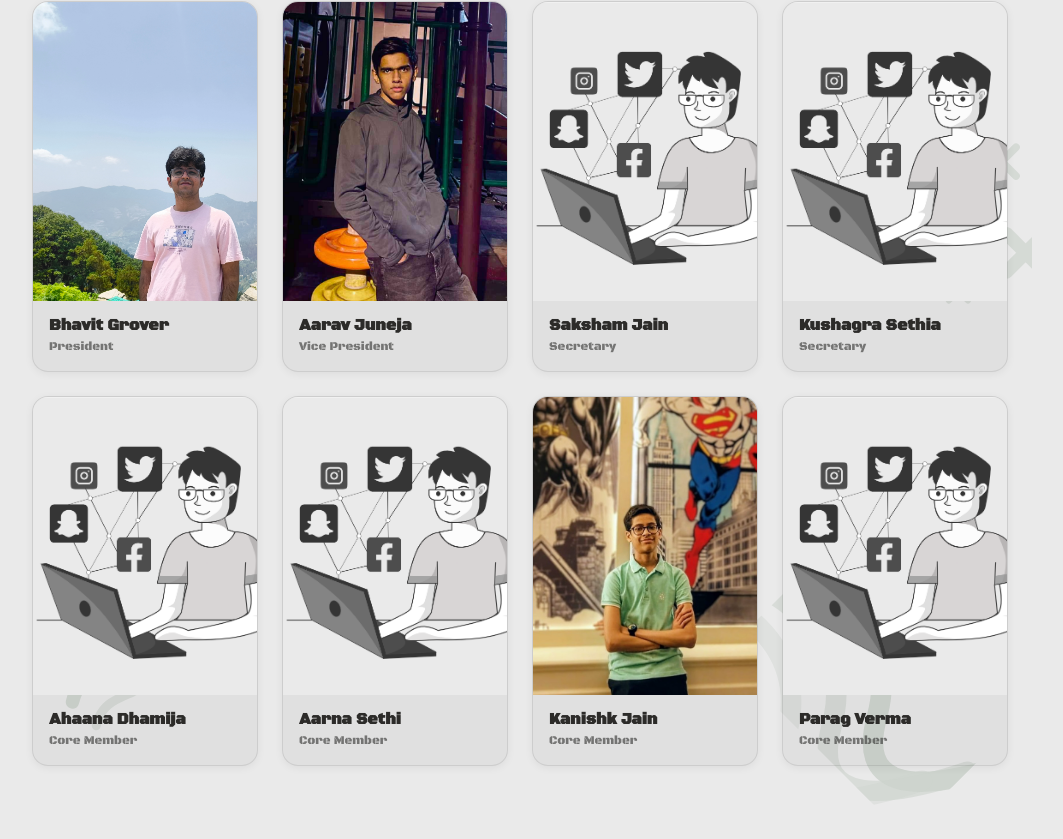
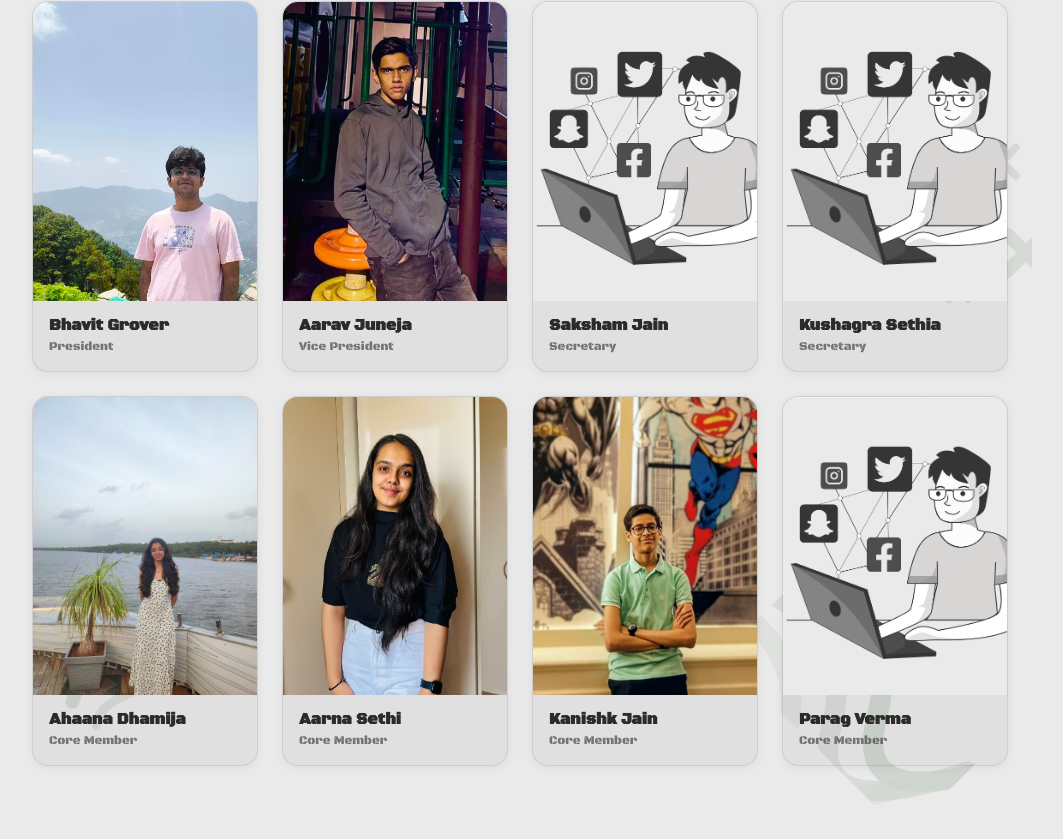
Before and after one commit to AtharvM02222/Cyber-Congress, a Next.js app in the folder site/: page /team in a window 1280 px wide. Shown: the part 303-1142 px from the top of the page, without its empty margins (120-1183 px from the left). Built offline with nearby package versions, Linux system fonts and the light colour scheme.

Commit message:
new pics yay~

```diff
--- a/site/data/team.ts
+++ b/site/data/team.ts
@@ -60,7 +60,7 @@ export const teamMembers: TeamMember[] = [
   {
     name: "Ahaana Dhamija",
     role: "Core Member",
-    image: "/mainlogo.jpg",
+    image: "/Ahaana_Dhamija.webp",
     socials: {
       github: "",
       linkedin: "",
@@ -71,7 +71,7 @@ export const teamMembers: TeamMember[] = [
   {
     name: "Aarna Sethi",
     role: "Core Member",
-    image: "/mainlogo.jpg",
+    image: "/Aarna_Sethi.webp",
     socials: {
       github: "",
       linkedin: "",
```
Also changed, not shown: site/public/Aarna_Sethi.webp (added), site/public/Ahaana_Dhamija.webp (added).
